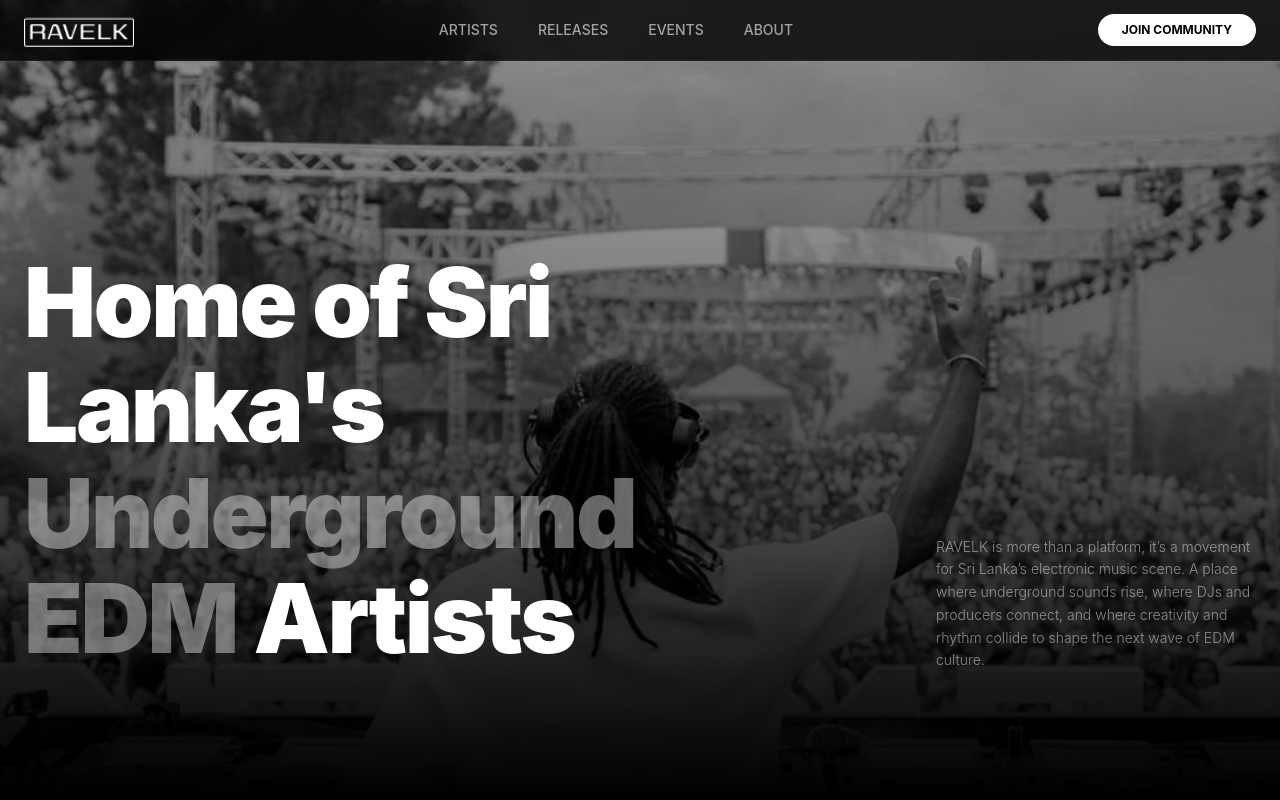
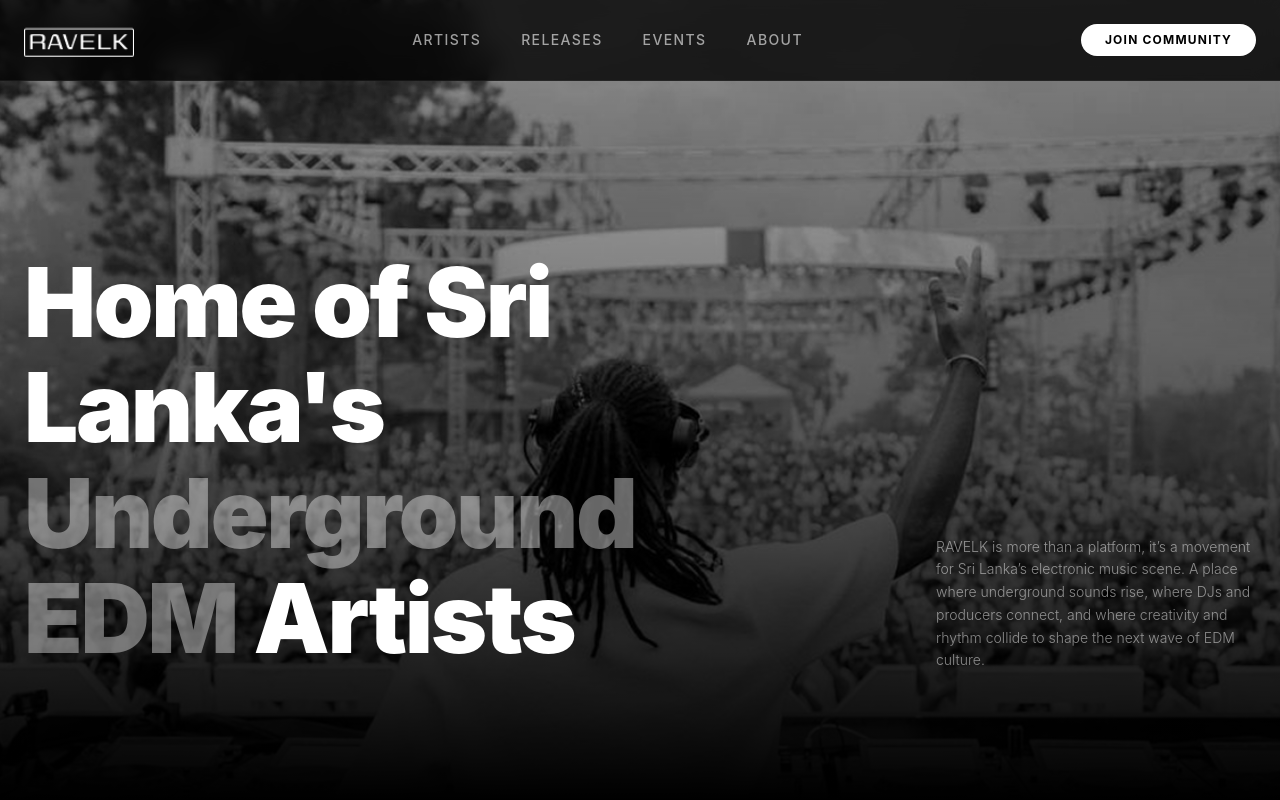
Before and after one commit to NisalShiranda/RaveLK, a React (Vite) app in the folder frontend/: page / in a window 1280 px wide. Shown: the top 800 px of the page. Built offline with nearby package versions, Linux system fonts and the light colour scheme.

Commit message:
Artists saved

```diff
--- a/frontend/src/App.jsx
+++ b/frontend/src/App.jsx
@@ -1,14 +1,48 @@
-import React from 'react'
-import Navbar from './components/Navbar'
-import Hero from './components/Hero'
-import Stats from './components/Stats'
-import Partners from './components/Partners'
-import Artists from './components/Artists.jsx'
-import Events from './components/Events'
-import Footer from './components/Footer'
-import ArtistProfile from './components/ArtistProfile.jsx'
 
-function App() {
+import React, { useState, useEffect } from 'react';
+import Navbar from './components/Navbar';
+import Hero from './components/Hero';
+import Stats from './components/Stats';
+import Partners from './components/Partners';
+import Artists from './components/Artists';
+import ArtistProfile from './components/ArtistProfile';
+import Events from './components/Events';
+import Footer from './components/Footer';
+
+const App = () => {
+  const [currentView, setCurrentView] = useState('home');
+
+  useEffect(() => {
+    // URL එකේ hash එක පරීක්ෂා කර අදාළ view එක සෙට් කිරීම
+    const handleHashChange = () => {
+      const hash = window.location.hash;
+      if (hash === '#artist-profile') {
+        setCurrentView('artist-profile');
+      } else {
+        setCurrentView('home');
+      }
+    };
+
+    // Load වෙද්දී සහ hash එක මාරු වෙද්දී ක්‍රියාත්මක වීමට
+    handleHashChange();
+    window.addEventListener('hashchange', handleHashChange);
+    return () => window.removeEventListener('hashchange', handleHashChange);
+  }, []);
+
+  // Artist Profile View එක නම් පෙන්විය යුතු දේ
+  if (currentView === 'artist-profile') {
+    return (
+      <div className="min-h-screen bg-black text-white">
+        <ArtistProfile />
+        <div className="p-10 text-center">
+            <a href="/" className="text-white/40 hover:text-white transition-colors uppercase tracking-widest text-xs border-b border-white/10 pb-2">Back to Home</a>
+        </div>
+        <Footer />
+      </div>
+    );
+  }
+
+  // සාමාන්‍ය Landing Page එක (Home View)
   return (
     <div className="min-h-screen bg-black text-white selection:bg-white selection:text-black">
       <Navbar />
@@ -17,12 +51,11 @@
         <Stats />
         <Partners />
         <Artists />
-        <ArtistProfile />
         <Events />
       </main>
       <Footer />
     </div>
-  )
-}
+  );
+};
 
-export default App
+export default App;
--- a/frontend/src/components/ArtistProfile.jsx
+++ b/frontend/src/components/ArtistProfile.jsx
@@ -3,7 +3,9 @@
 
 const ArtistProfile = () => {
   return (
-    <div className="bg-black text-white font-['Inter']">
+    /* මෙතන තියෙන id එක Navbar එකේ href එකට සමාන විය යුතුයි.
+       scroll-mt-20 දාන්නේ navbar එකට යට වෙන්නේ නැතිව ලස්සනට පේන්න. */
+    <div id="artist-profile" className="bg-black text-white font-['Inter'] scroll-mt-20">
       {/* 1. Artist Hero Section */}
       <section className="relative h-screen flex flex-col justify-end pb-20 px-6 lg:px-12 overflow-hidden">
         {/* Background Image */}
@@ -64,7 +66,6 @@
           ))}
         </div>
 
-        {/* Navigation Dots for slider feel */}
         <div className="flex justify-end space-x-4 mt-16">
           <div className="w-8 h-8 rounded-full border border-white/10 flex items-center justify-center text-xs opacity-40 hover:opacity-100 cursor-pointer">&larr;</div>
           <div className="w-8 h-8 rounded-full border border-white/10 flex items-center justify-center text-xs opacity-40 hover:opacity-100 cursor-pointer">&rarr;</div>
@@ -78,12 +79,10 @@
         </div>
 
         <div className="relative flex items-center justify-center space-x-8 overflow-hidden">
-          {/* Side Peek Left */}
           <div className="w-1/4 aspect-video bg-neutral-900 opacity-20 transform -translate-x-12 shrink-0">
             <img src="https://images.unsplash.com/photo-1508700115892-45ecd05ae2ad?auto=format&fit=crop&q=80&w=800" className="w-full h-full object-cover grayscale" />
           </div>
 
-          {/* Main Video */}
           <div className="w-3/4 md:w-2/3 aspect-video relative group shrink-0 shadow-2xl">
             <img
               src="https://images.unsplash.com/photo-1594623121614-290ceef5215f?auto=format&fit=crop&q=80&w=1200"
@@ -94,13 +93,11 @@
                 lithuania <span className="text-white/40">HQ</span>
               </div>
             </div>
-            {/* Play Button Overlay */}
             <div className="absolute bottom-8 left-8 w-12 h-12 bg-white rounded-full flex items-center justify-center text-black">
                <svg width="20" height="20" viewBox="0 0 24 24" fill="currentColor"><path d="M8 5v14l11-7z"/></svg>
             </div>
           </div>
 
-          {/* Side Peek Right */}
           <div className="w-1/4 aspect-video bg-neutral-900 opacity-20 transform translate-x-12 shrink-0">
              <img src="https://images.unsplash.com/photo-1574672280600-4accfa5b6f98?auto=format&fit=crop&q=80&w=800" className="w-full h-full object-cover grayscale" />
           </div>
@@ -117,7 +114,6 @@
       {/* 4. Biography & Image Grid */}
       <section className="py-40 max-w-7xl mx-auto px-6 lg:px-12">
         <div className="grid grid-cols-1 lg:grid-cols-2 gap-24 items-start">
-          {/* Bio Text */}
           <div className="space-y-12">
             <h3 className="text-4xl md:text-5xl font-black tracking-tight leading-tight">
               As Sweden continuously breeds the most lucrative talent in dance music, it is no surprise to see the young Marcus Cardello appear from the shadows.
@@ -137,7 +133,6 @@
             </a>
           </div>
 
-          {/* Image Mosaic */}
           <div className="grid grid-cols-2 gap-4">
             <div className="row-span-2">
               <img
--- a/frontend/src/components/Navbar.jsx
+++ b/frontend/src/components/Navbar.jsx
@@ -1,34 +1,36 @@
-
 import React from 'react';
 import logoImage from '../assets/logo.png';
 
-// To use your local logo from the assets folder, uncomment the line below:
-// import logoImage from '../assets/logo.png';
-
-const Navbar= () => {
+const Navbar = () => {
   return (
     <nav className="fixed top-0 left-0 right-0 z-50 bg-black/80 backdrop-blur-md border-b border-white/5">
-      <div className="max-w-7xl mx-auto px-6 h-15 flex items-center justify-between">
+      <div className="max-w-7xl mx-auto px-6 h-20 flex items-center justify-between">
         <div className="flex items-center">
-          {/*
-            Replace the 'src' below with {logoImage} once you have imported your local file.
-            The h-10 class keeps the logo at a consistent height within the navbar.
-          */}
           <img
             src={logoImage}
             alt="SL Underground Logo"
             className="h-10 w-auto object-contain hover:opacity-80 transition-opacity cursor-pointer"
+            onError={(e) => {
+              e.target.src = 'https://api.dicebear.com/7.x/identicon/svg?seed=SLU&backgroundColor=ffffff';
+            }}
           />
         </div>
 
         <div className="hidden md:flex items-center space-x-10 text-sm font-medium text-white/60">
-          <a href="#" className="hover:text-white transition-colors">ARTISTS</a>
-          <a href="#" className="hover:text-white transition-colors">RELEASES</a>
-          <a href="#" className="hover:text-white transition-colors">EVENTS</a>
-          <a href="#" className="hover:text-white transition-colors">ABOUT</a>
+          <a
+            href="#artist-profile"
+            target="_blank"
+            rel="noopener noreferrer"
+            className="hover:text-white transition-colors uppercase tracking-widest"
+          >
+            ARTISTS
+          </a>
+          <a href="#" className="hover:text-white transition-colors uppercase tracking-widest">RELEASES</a>
+          <a href="#" className="hover:text-white transition-colors uppercase tracking-widest">EVENTS</a>
+          <a href="#" className="hover:text-white transition-colors uppercase tracking-widest">ABOUT</a>
         </div>
 
-        <button className="bg-white text-black px-6 py-2 rounded-full text-xs font-bold hover:bg-neutral-200 transition-colors">
+        <button className="bg-white text-black px-6 py-2 rounded-full text-xs font-bold hover:bg-neutral-200 transition-colors uppercase tracking-widest">
           JOIN COMMUNITY
         </button>
       </div>
```
